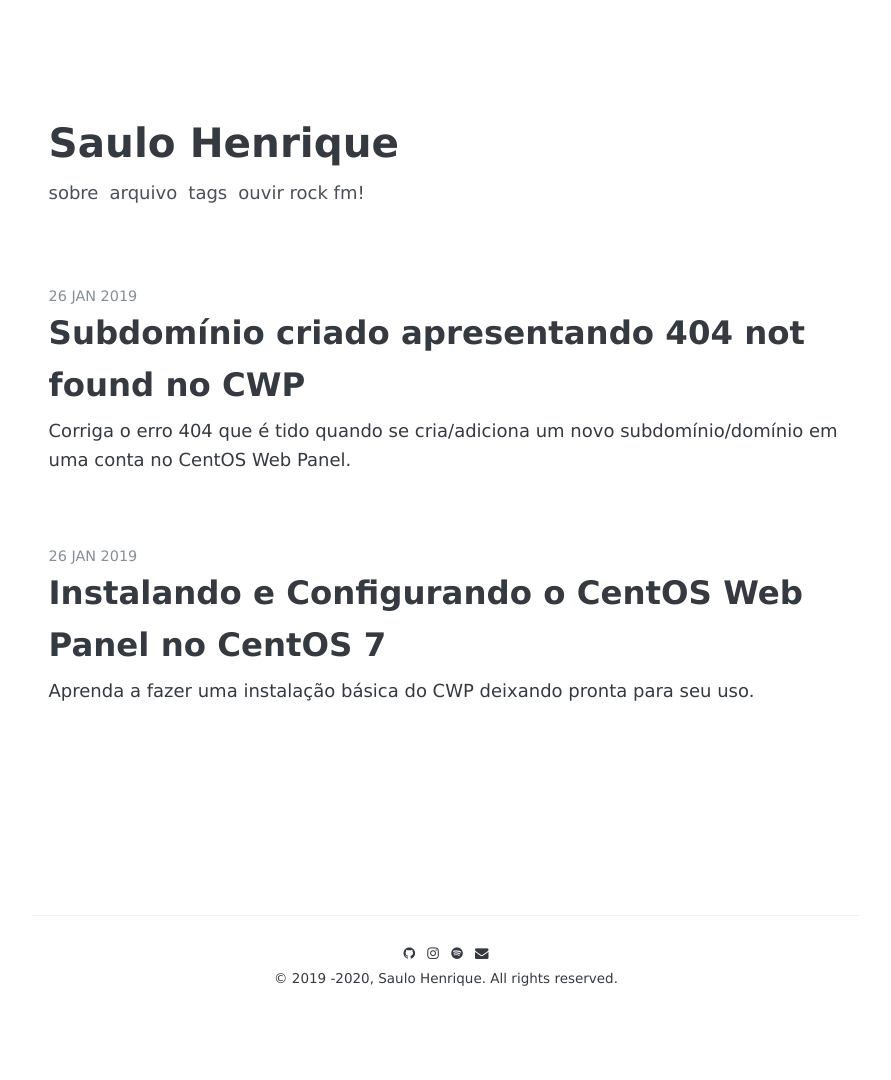
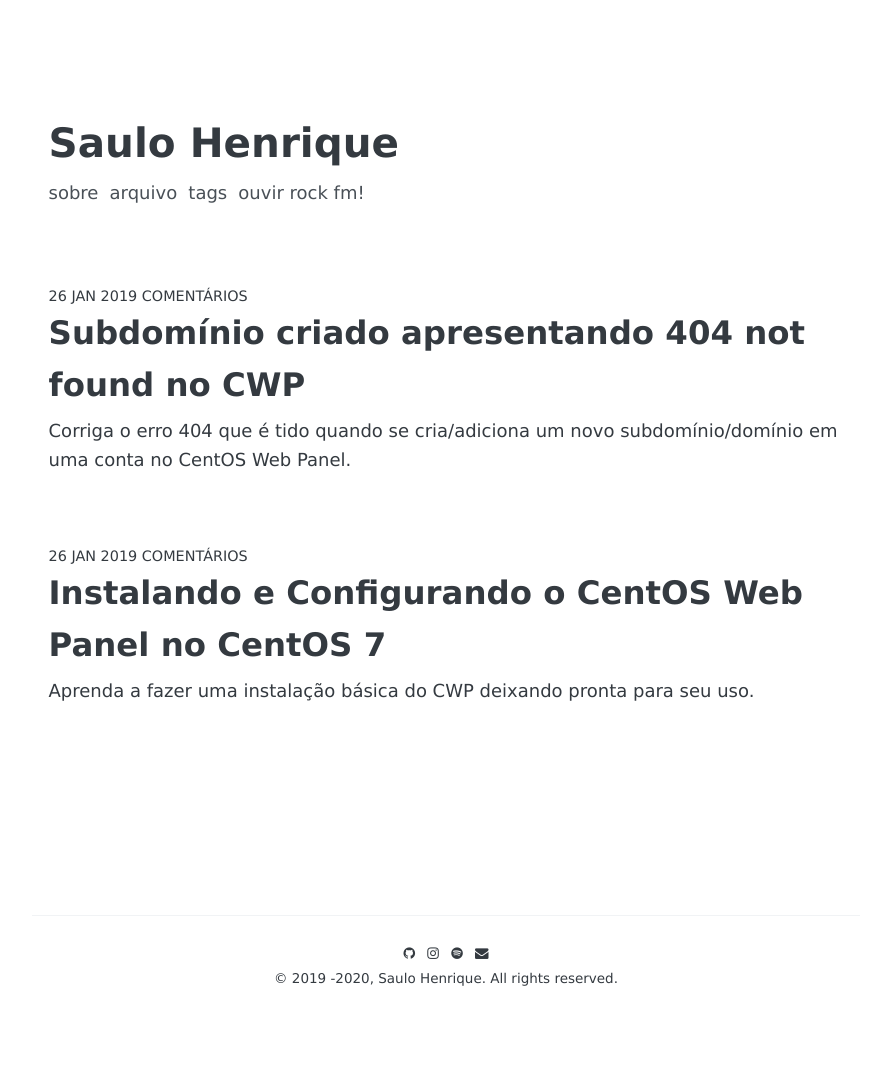
Before and after one commit to msaulohenrique/msaulohenrique.github.io, a Jekyll site: the page built from index.html, in a window 1280 px wide. Shown: the whole page, without its empty margins (194-1085 px from the left). Built offline with Jekyll 4.4.1, drawn with Linux system fonts in a browser that asks for light colours; some web fonts are replaced; the list of posts is cut into pages by our own code; comment, search, counter and statistics services are not loaded.

Commit message:
Update index.html

```diff
--- a/index.html
+++ b/index.html
@@ -25,12 +25,19 @@
 {% for post in paginator.posts %}
   <div class="list-post">
     {% if post.link %}
-    <a href="{{ post.link }}#disqus_thread">
+    <a href="{{ post.link }}">
     {% else %}
-    <a href="{{ post.url | prepend: site.baseurl }}#disqus_thread">
+    <a href="{{ post.url | prepend: site.baseurl }}">
     {% endif %}
       <div class="list-post-date">
         <time>{{ post.date | date_to_string }}</time>
+        {% if post.link %}
+        <a href="{{ post.link }}#disqus_thread">
+        {% else %}
+        <a href="{{ post.url | prepend: site.baseurl }}#disqus_thread">
+        {% endif %}
+          Comentários
+        </a>
       </div>
       <div class="list-post-title">
         {{ post.title }}
```
